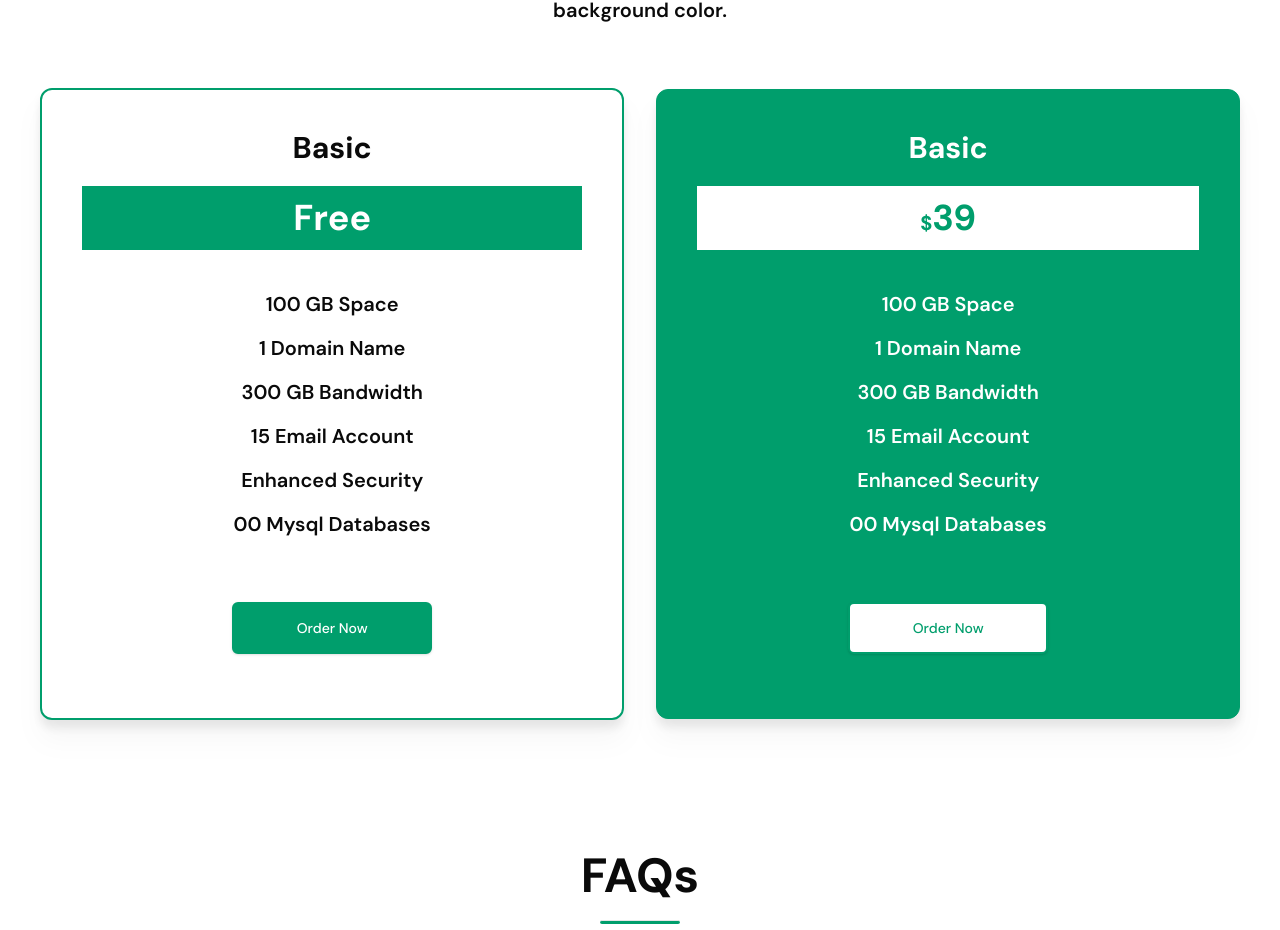
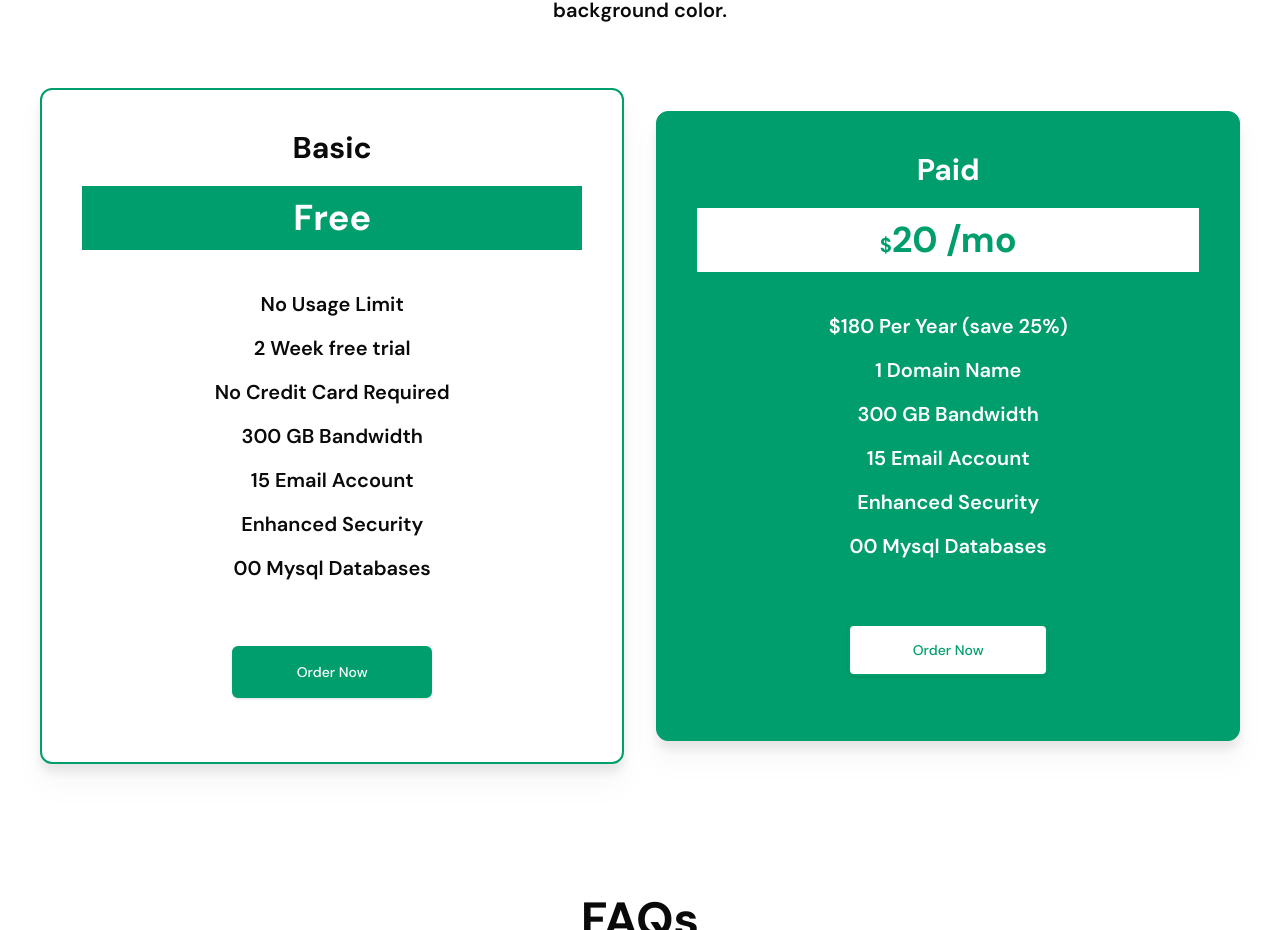
Before and after one commit to Asimali848/Calculator, a React (Vite) app: page / in a window 1280 px wide. Shown: the part 1776-2706 px from the top of the page. Built offline with nearby package versions, Linux system fonts and the light colour scheme; no server answers.

Commit message:
Set the Pricing Plan

```diff
--- a/src/components/landing/pricing.tsx
+++ b/src/components/landing/pricing.tsx
@@ -27,8 +27,9 @@ const Pricingplan = () => {
               <span className="text-3xl sm:text-4xl text-white font-bold">Free</span>
             </div>
             <div className="font-semibold text-base sm:text-lg md:text-xl py-8 sm:py-10 gap-4 flex flex-col">
-              <p>100 GB Space</p>
-              <p>1 Domain Name</p>
+              <p>No Usage Limit</p>
+              <p>2 Week free trial</p>
+              <p>No Credit Card Required</p>
               <p>300 GB Bandwidth</p>
               <p>15 Email Account</p>
               <p>Enhanced Security</p>
@@ -44,14 +45,14 @@ const Pricingplan = () => {
 
           {/* Paid Plan */}
           <div className="bg-primary w-full md:w-[50%] lg:w-[70%] max-w-full rounded-xl p-6 sm:p-8 md:p-10 border border-primary duration-500 drop-shadow-xl hover:scale-105">
-            <p className="text-2xl sm:text-3xl font-bold mb-5 text-white">Basic</p>
+            <p className="text-2xl sm:text-3xl font-bold mb-5 text-white">Paid</p>
             <div className="bg-white py-3 rounded-4xl flex justify-center items-center">
               <span className="text-3xl sm:text-4xl text-primary font-bold">
-                <span className="text-lg sm:text-xl ">$</span>39
+                <span className="text-lg sm:text-xl ">$</span>20 /mo
               </span>
             </div>
             <div className="font-semibold text-base sm:text-lg md:text-xl py-8 sm:py-10 gap-4 flex flex-col text-white">
-              <p>100 GB Space</p>
+              <p>$180 Per Year (save 25%)</p>
               <p>1 Domain Name</p>
               <p>300 GB Bandwidth</p>
               <p>15 Email Account</p>
--- a/src/pages/billing.tsx
+++ b/src/pages/billing.tsx
@@ -28,10 +28,10 @@ const Billing = () => {
       badge: !isPaidUser ? "Current Plan" : undefined,
       badgeColor: "bg-orange-500",
       features: [
-        "3 Cases",
-        "2 Document Templates",
         "Basic Support",
-        "Standard Features",
+        "No Usage Limit",
+        "2 Week free trial",
+        "No Credit Card Required",
       ],
       buttonText: !isPaidUser ? "Current Plan" : "Upgrade",
       buttonVariant: "default" as const,
@@ -44,15 +44,13 @@ const Billing = () => {
       name: "Pro",
       description: "For Big Law Firms",
       icon: Rocket,
-      price: { month: 129, year: 1290 },
+      price: { month: 20, year: 1290 },
       badge: isPaidUser ? "Current Plan" : undefined,
       badgeColor: "bg-orange-500",
       features: [
         "Unlimited Cases",
-        "10 Document Templates",
+        "$180 Per Year (save 25%)",
         "Priority Support",
-        "Advanced Analytics",
-        "Custom Integrations",
       ],
       buttonText: isPaidUser ? "Current Plan" : "Subscribe Now",
       buttonVariant: "default" as const,
@@ -101,7 +99,7 @@ const Billing = () => {
         <div className="mx-auto grid w-full max-w-4xl grid-cols-1 gap-8 md:grid-cols-2 pt-20">
           {plans.map((plan) => {
             const Icon = plan.icon;
-            const price = plan.price[billingCycle];
+            const price = plan?.price[billingCycle];
 
             return (
               <Card
@@ -188,7 +186,7 @@ const Billing = () => {
                             plan.popular ? "text-blue-100" : "text-muted-foreground"
                           )}
                         >
-                          /{billingCycle === "month" ? "m" : "y"}
+                          /{billingCycle === "month" ? "mo" : "y"}
                         </span>
                       </div>
                     )}
```
